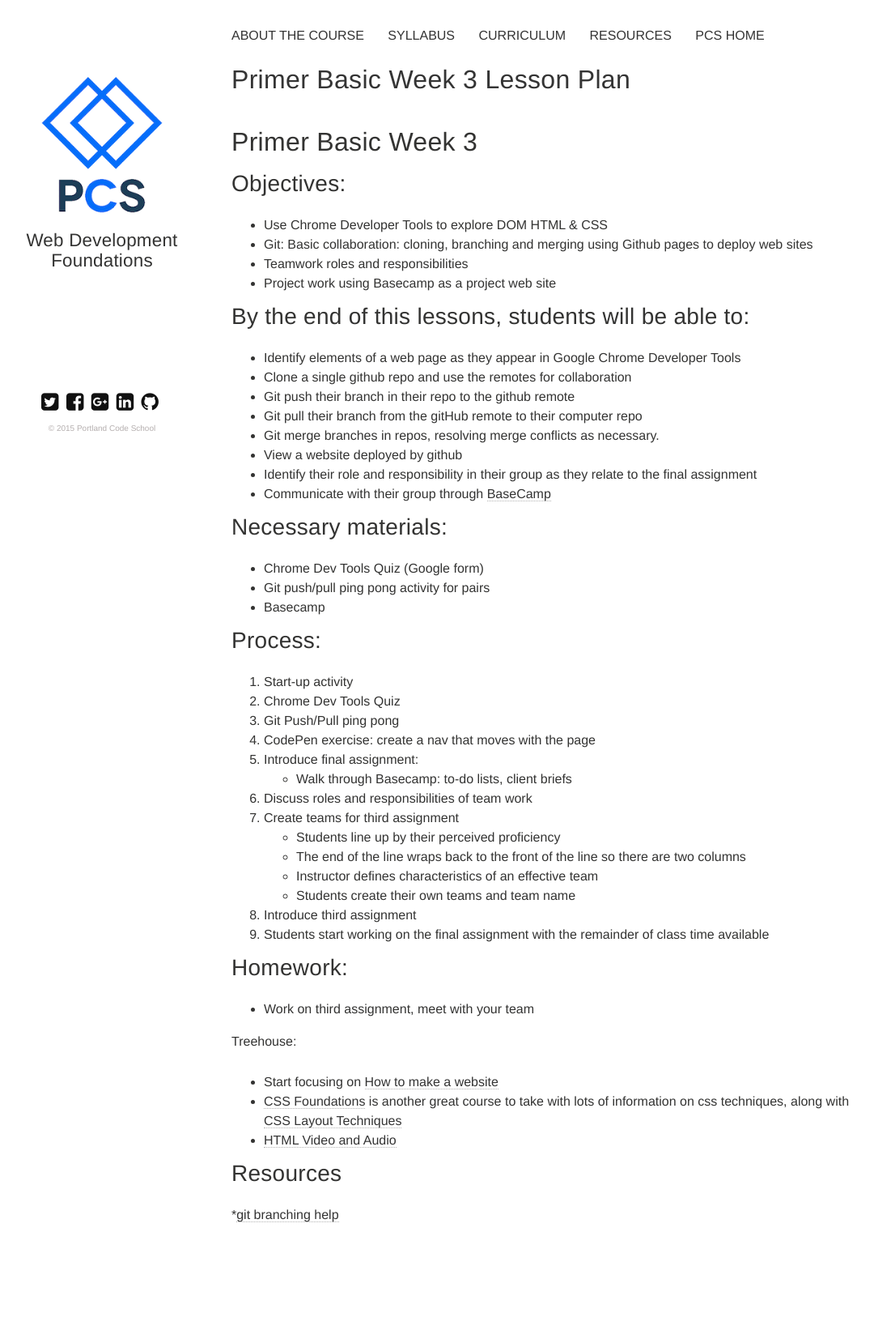
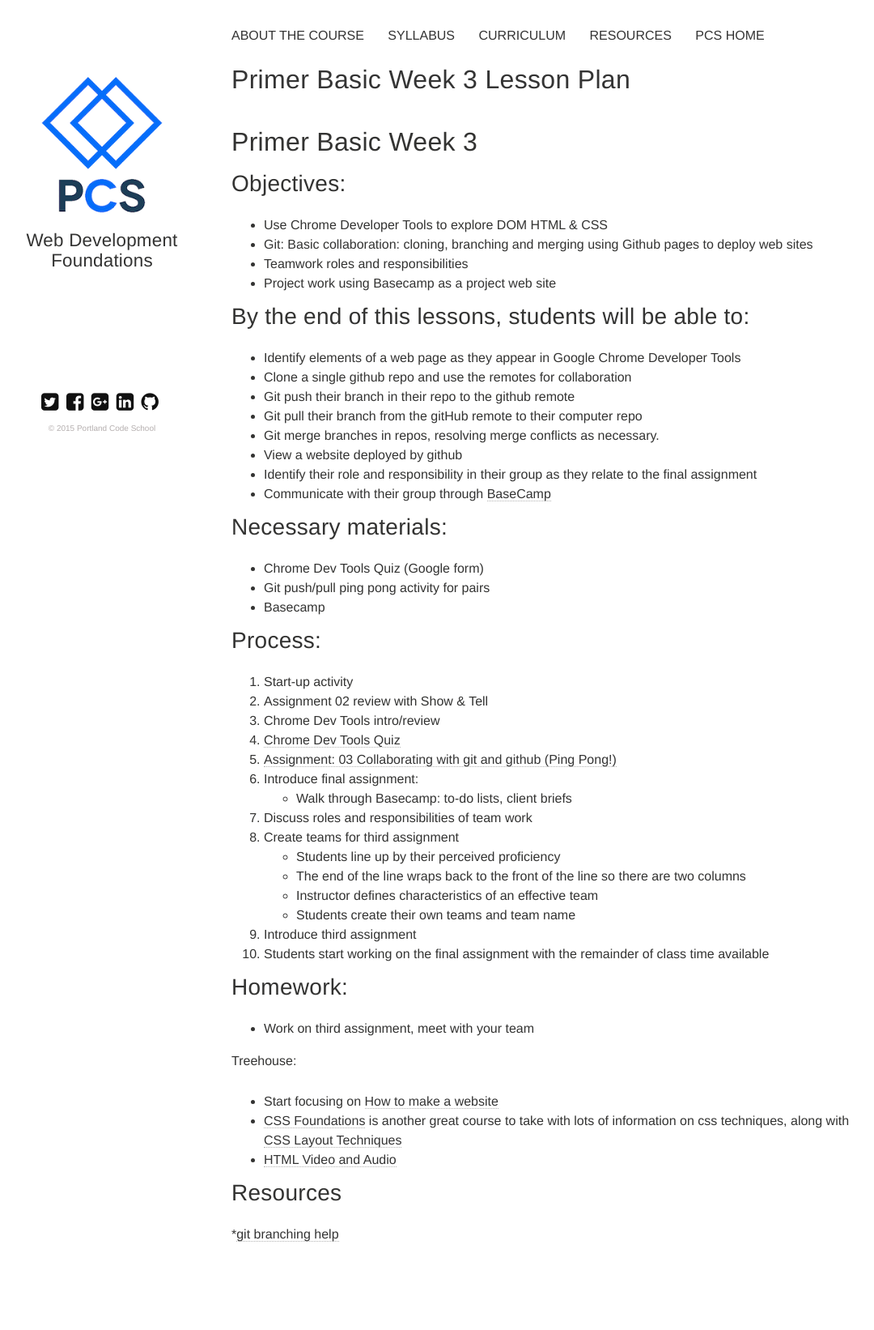
Before and after one commit to portlandcodeschool/primer, a Jekyll site: the page built from _posts/lessons/2015-03-15-primerBasicLessonPlan3.md, in a window 1280 px wide. Shown: the whole page at 81% size, without its empty margins (34-1114 px from the left). Built offline with Jekyll 4.4.1, drawn with Linux system fonts in a browser that asks for light colours; nearby versions of some CDN libraries; before the commit the page ends 1618 px from its top, so only the background shows below that.

Commit message:
updating lesson plan

```diff
--- a/_posts/lessons/2015-03-15-primerBasicLessonPlan3.md
+++ b/_posts/lessons/2015-03-15-primerBasicLessonPlan3.md
@@ -30,9 +30,10 @@ description: "Seeing your code with Chrome Developer Tools, collaborating with g
 
 ##Process:
 1. Start-up activity
-2.	Chrome Dev Tools Quiz
-3.	Git Push/Pull ping pong
-4.  CodePen exercise: create a nav that moves with the page
+0. Assignment 02 review with Show & Tell
+0. Chrome Dev Tools intro/review
+2.	[Chrome Dev Tools Quiz](https://docs.google.com/forms/d/1Hf4ay2ugLcSXMuDCybTXU2w8kTIubA1AEa4ZJtA0QNU/viewform)
+3.	[Assignment: 03 Collaborating with git and github (Ping Pong!) ](/assignments/03-collaborating-with-git-and-github-ping-pong/)
 5.	Introduce final assignment:
 	*	Walk through Basecamp: to-do lists, client briefs
 6.	Discuss roles and responsibilities of team work
@@ -48,6 +49,7 @@ description: "Seeing your code with Chrome Developer Tools, collaborating with g
 * Work on third assignment, meet with your team
 
 Treehouse:
+
 * Start focusing on [How to make a website](http://teamtreehouse.com/library/how-to-make-a-website)
 * [CSS Foundations](http://teamtreehouse.com/library/css-foundations) is another great course to take with lots of information on css techniques, along with [CSS Layout Techniques](http://teamtreehouse.com/library/css-layout-techniques)
 * [HTML Video and Audio](http://teamtreehouse.com/library/html-video-and-audio)
@@ -55,4 +57,5 @@ Treehouse:
 
 
 ##Resources
+
 *[git branching help](http://git-scm.com/book/en/v2/Git-Branching-Branches-in-a-Nutshell)
```
